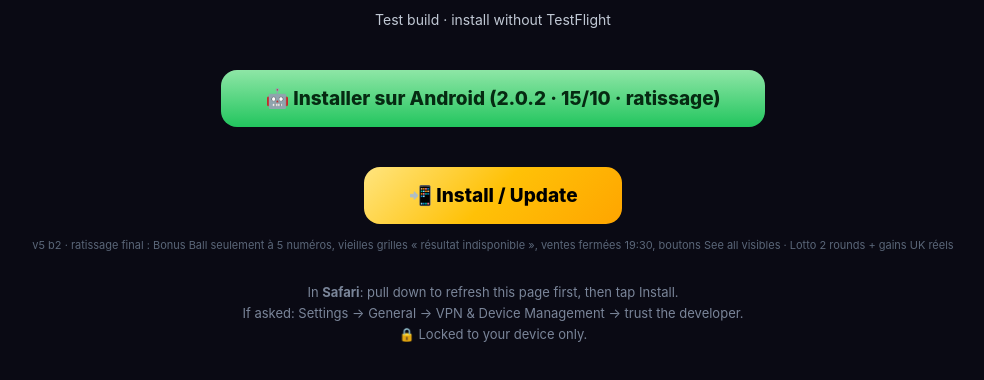
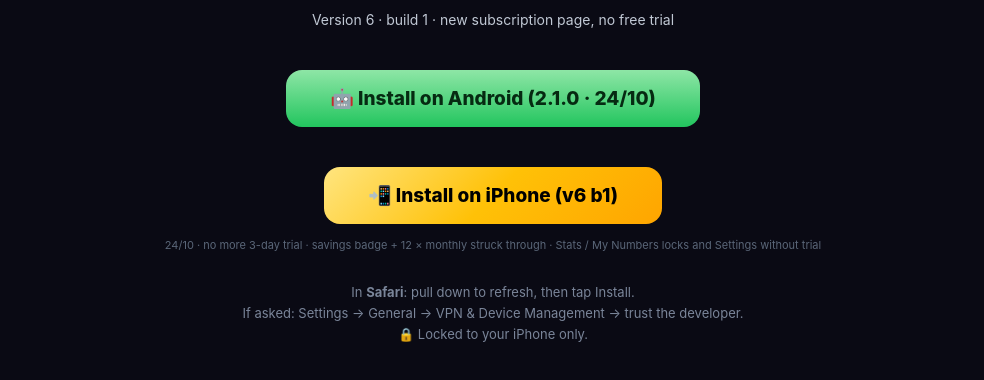
Before and after one commit to wayheme69/lottoaiuk-ota, a plain HTML site: page index.html in a window 1280 px wide. Shown: the part 250-630 px from the top of the page, without its empty margins (147-1131 px from the left). Drawn offline with Linux system fonts and the light colour scheme.

Commit message:
OTA LOTTO AI UK v6 b1 / 2.1.0 (sans essai)

```diff
--- a/index.html
+++ b/index.html
@@ -4,9 +4,9 @@
 </head><body>
 <img class="logo" src="icon.png">
 <h1>LOTTO AI UK</h1>
-<p class="tag">Test build · install without TestFlight</p>
-<a class="btn" href="LOTTOAI-UK-android-test.apk?v=1235" download style="background:linear-gradient(180deg,#8ee6a6,#22c55e);color:#062a12;margin-bottom:12px">🤖 Installer sur Android (2.0.2 · 15/10 · ratissage)</a><br>
-<a class="btn" href="itms-services://?action=download-manifest&url=https://wayheme69.github.io/lottoaiuk-ota/manifest-ukv5b3.plist">📲 Install / Update</a>
-<p class="v">v5 b2 · ratissage final : Bonus Ball seulement à 5 numéros, vieilles grilles « résultat indisponible », ventes fermées 19:30, boutons See all visibles · Lotto 2 rounds + gains UK réels</p>
-<p class="sub">In <b>Safari</b>: pull down to refresh this page first, then tap Install.<br>If asked: Settings → General → VPN &amp; Device Management → trust the developer.<br>🔒 Locked to your device only.</p>
+<p class="tag">Version 6 · build 1 · new subscription page, no free trial</p>
+<a class="btn" href="LOTTOAI-UK-android-test.apk?v=15471" download style="background:linear-gradient(180deg,#8ee6a6,#22c55e);color:#062a12;margin-bottom:12px">🤖 Install on Android (2.1.0 · 24/10)</a><br>
+<a class="btn" href="itms-services://?action=download-manifest&url=https://wayheme69.github.io/lottoaiuk-ota/manifest-uk_v6b1.plist">📲 Install on iPhone (v6 b1)</a>
+<p class="v">24/10 · no more 3-day trial · savings badge + 12 × monthly struck through · Stats / My Numbers locks and Settings without trial</p>
+<p class="sub">In <b>Safari</b>: pull down to refresh, then tap Install.<br>If asked: Settings → General → VPN & Device Management → trust the developer.<br>🔒 Locked to your iPhone only.</p>
 </body></html>
```
